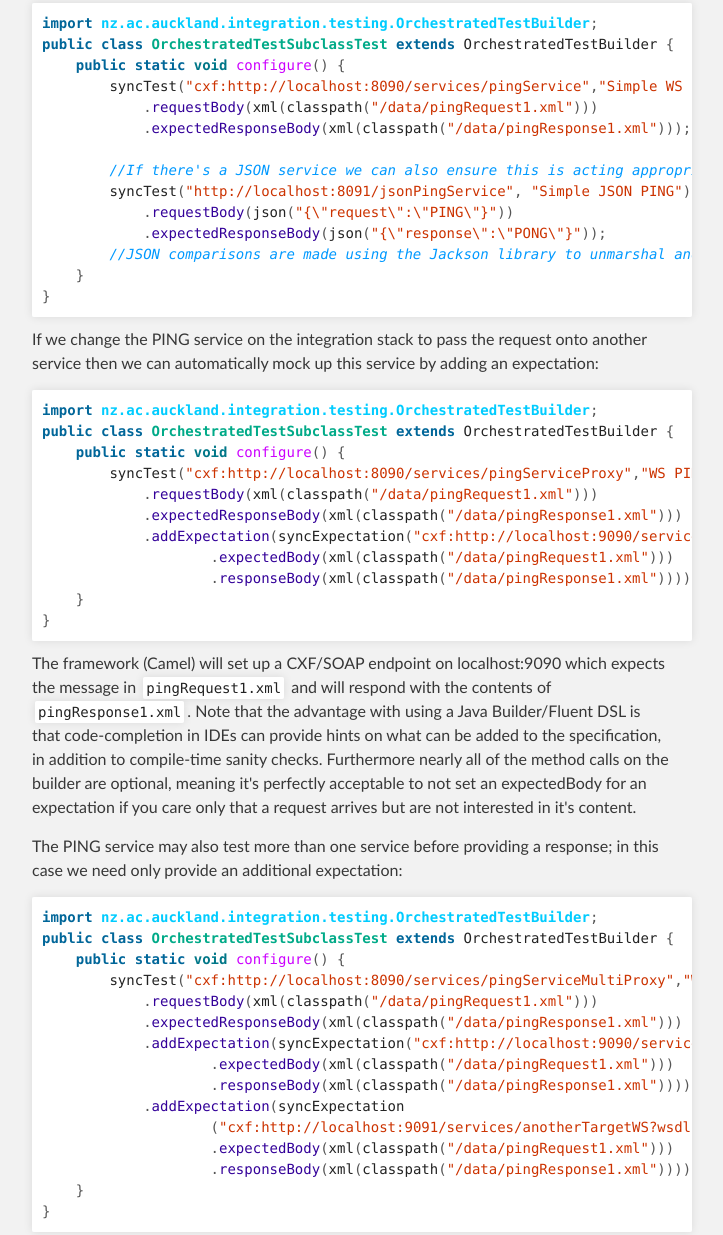
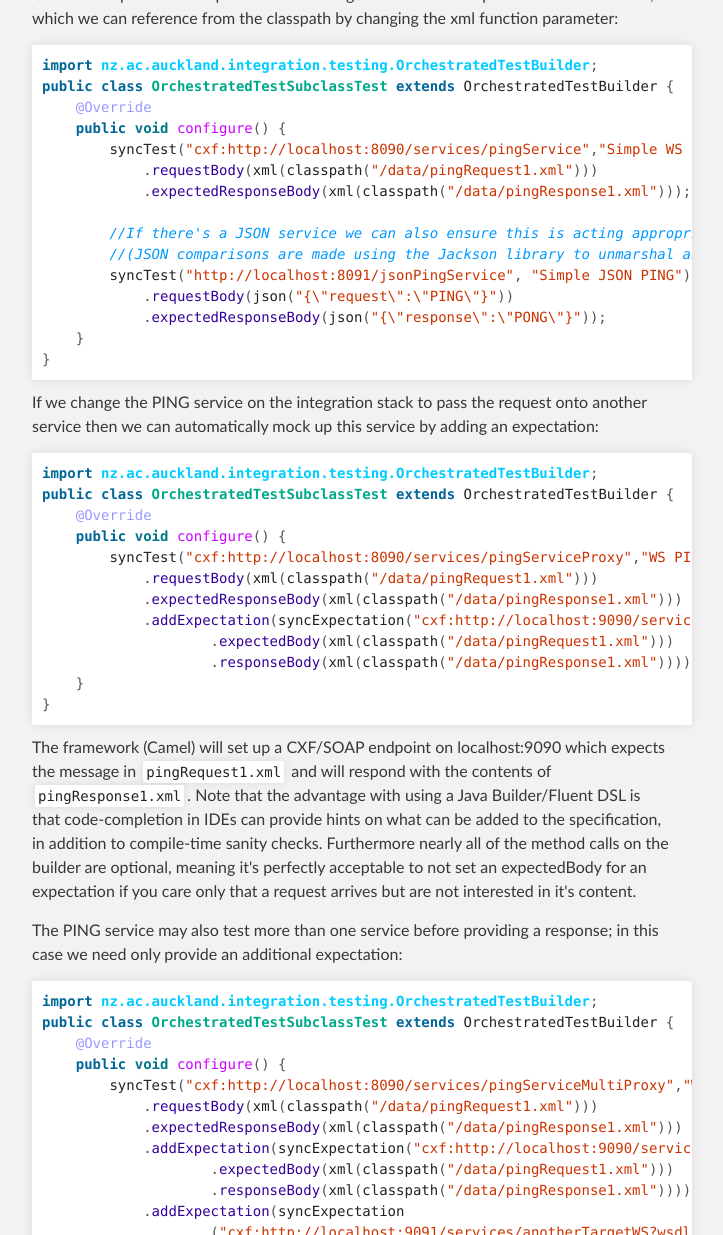
Before and after one commit to uoa-group-applications/morc, a plain HTML site: page index.html in a window 1280 px wide. Shown: the part 1915-3150 px from the top of the page, without its empty margins (288-1011 px from the left). Drawn offline with Linux system fonts and the light colour scheme.

```diff
--- a/index.html
+++ b/index.html
@@ -47,7 +47,8 @@
 
 <div class="highlight highlight-java"><pre><span class="kn">import</span> <span class="nn">nz.ac.auckland.integration.testing.OrchestratedTestBuilder</span><span class="o">;</span>
 <span class="kd">public</span> <span class="kd">class</span> <span class="nc">OrchestratedTestSubclassTest</span> <span class="kd">extends</span> <span class="n">OrchestratedTestBuilder</span> <span class="o">{</span>
-    <span class="kd">public</span> <span class="kd">static</span> <span class="kt">void</span> <span class="nf">configure</span><span class="o">()</span> <span class="o">{</span>
+    <span class="nd">@Override</span>
+    <span class="kd">public</span> <span class="kt">void</span> <span class="nf">configure</span><span class="o">()</span> <span class="o">{</span>
         <span class="n">syncTest</span><span class="o">(</span><span class="s">"cxf:http://localhost:8090/services/pingService"</span><span class="o">,</span><span class="s">"Simple WS PING test"</span><span class="o">)</span>
             <span class="o">.</span><span class="na">requestBody</span><span class="o">(</span><span class="n">xml</span><span class="o">(</span><span class="s">"&lt;ns:pingRequest xmlns:ns=\"urn:com:acme:integration:wsdl:pingservice\"&gt;"</span> <span class="o">+</span>
                                 <span class="s">"&lt;request&gt;PING&lt;/request&gt;"</span> <span class="o">+</span>
@@ -64,7 +65,8 @@ password properties:</p>
 
 <div class="highlight highlight-java"><pre><span class="kn">import</span> <span class="nn">nz.ac.auckland.integration.testing.OrchestratedTestBuilder</span><span class="o">;</span>
 <span class="kd">public</span> <span class="kd">class</span> <span class="nc">OrchestratedTestSubclassTest</span> <span class="kd">extends</span> <span class="n">OrchestratedTestBuilder</span> <span class="o">{</span>
-    <span class="kd">public</span> <span class="kd">static</span> <span class="kt">void</span> <span class="nf">configure</span><span class="o">()</span> <span class="o">{</span>
+    <span class="nd">@Override</span>
+    <span class="kd">public</span> <span class="kt">void</span> <span class="nf">configure</span><span class="o">()</span> <span class="o">{</span>
         <span class="n">syncTest</span><span class="o">(</span><span class="s">"cxf://http://localhost:8090/services/securePingService?wsdlURL=SecurePingService.wsdl&amp;"</span> <span class="o">+</span>
             <span class="s">"properties.ws-security.username=user"</span> <span class="o">+</span>
             <span class="s">"&amp;properties.ws-security.password=pass"</span><span class="o">,</span>
@@ -85,16 +87,17 @@ password properties:</p>
 
 <div class="highlight highlight-java"><pre><span class="kn">import</span> <span class="nn">nz.ac.auckland.integration.testing.OrchestratedTestBuilder</span><span class="o">;</span>
 <span class="kd">public</span> <span class="kd">class</span> <span class="nc">OrchestratedTestSubclassTest</span> <span class="kd">extends</span> <span class="n">OrchestratedTestBuilder</span> <span class="o">{</span>
-    <span class="kd">public</span> <span class="kd">static</span> <span class="kt">void</span> <span class="nf">configure</span><span class="o">()</span> <span class="o">{</span>
+    <span class="nd">@Override</span>
+    <span class="kd">public</span> <span class="kt">void</span> <span class="nf">configure</span><span class="o">()</span> <span class="o">{</span>
         <span class="n">syncTest</span><span class="o">(</span><span class="s">"cxf:http://localhost:8090/services/pingService"</span><span class="o">,</span><span class="s">"Simple WS PING test with local resources"</span><span class="o">)</span>
             <span class="o">.</span><span class="na">requestBody</span><span class="o">(</span><span class="n">xml</span><span class="o">(</span><span class="n">classpath</span><span class="o">(</span><span class="s">"/data/pingRequest1.xml"</span><span class="o">)))</span>
             <span class="o">.</span><span class="na">expectedResponseBody</span><span class="o">(</span><span class="n">xml</span><span class="o">(</span><span class="n">classpath</span><span class="o">(</span><span class="s">"/data/pingResponse1.xml"</span><span class="o">)));</span>
 
-        <span class="c1">//If there's a JSON service we can also ensure this is acting appropriately:</span>
+        <span class="c1">//If there's a JSON service we can also ensure this is acting appropriately</span>
+        <span class="c1">//(JSON comparisons are made using the Jackson library to unmarshal and compare each value)</span>
         <span class="n">syncTest</span><span class="o">(</span><span class="s">"http://localhost:8091/jsonPingService"</span><span class="o">,</span> <span class="s">"Simple JSON PING"</span><span class="o">)</span>
             <span class="o">.</span><span class="na">requestBody</span><span class="o">(</span><span class="n">json</span><span class="o">(</span><span class="s">"{\"request\":\"PING\"}"</span><span class="o">))</span>
             <span class="o">.</span><span class="na">expectedResponseBody</span><span class="o">(</span><span class="n">json</span><span class="o">(</span><span class="s">"{\"response\":\"PONG\"}"</span><span class="o">));</span>
-        <span class="c1">//JSON comparisons are made using the Jackson library to unmarshal and compare each value.</span>
     <span class="o">}</span>
 <span class="o">}</span>
 </pre></div>
@@ -103,7 +106,8 @@ password properties:</p>
 
 <div class="highlight highlight-java"><pre><span class="kn">import</span> <span class="nn">nz.ac.auckland.integration.testing.OrchestratedTestBuilder</span><span class="o">;</span>
 <span class="kd">public</span> <span class="kd">class</span> <span class="nc">OrchestratedTestSubclassTest</span> <span class="kd">extends</span> <span class="n">OrchestratedTestBuilder</span> <span class="o">{</span>
-    <span class="kd">public</span> <span class="kd">static</span> <span class="kt">void</span> <span class="nf">configure</span><span class="o">()</span> <span class="o">{</span>
+    <span class="nd">@Override</span>
+    <span class="kd">public</span> <span class="kt">void</span> <span class="nf">configure</span><span class="o">()</span> <span class="o">{</span>
         <span class="n">syncTest</span><span class="o">(</span><span class="s">"cxf:http://localhost:8090/services/pingServiceProxy"</span><span class="o">,</span><span class="s">"WS PING test with mock service expectation"</span><span class="o">)</span>
             <span class="o">.</span><span class="na">requestBody</span><span class="o">(</span><span class="n">xml</span><span class="o">(</span><span class="n">classpath</span><span class="o">(</span><span class="s">"/data/pingRequest1.xml"</span><span class="o">)))</span>
             <span class="o">.</span><span class="na">expectedResponseBody</span><span class="o">(</span><span class="n">xml</span><span class="o">(</span><span class="n">classpath</span><span class="o">(</span><span class="s">"/data/pingResponse1.xml"</span><span class="o">)))</span>
@@ -120,7 +124,8 @@ password properties:</p>
 
 <div class="highlight highlight-java"><pre><span class="kn">import</span> <span class="nn">nz.ac.auckland.integration.testing.OrchestratedTestBuilder</span><span class="o">;</span>
 <span class="kd">public</span> <span class="kd">class</span> <span class="nc">OrchestratedTestSubclassTest</span> <span class="kd">extends</span> <span class="n">OrchestratedTestBuilder</span> <span class="o">{</span>
-    <span class="kd">public</span> <span class="kd">static</span> <span class="kt">void</span> <span class="nf">configure</span><span class="o">()</span> <span class="o">{</span>
+    <span class="nd">@Override</span>
+    <span class="kd">public</span> <span class="kt">void</span> <span class="nf">configure</span><span class="o">()</span> <span class="o">{</span>
         <span class="n">syncTest</span><span class="o">(</span><span class="s">"cxf:http://localhost:8090/services/pingServiceMultiProxy"</span><span class="o">,</span><span class="s">"WS PING test with multiple mock service expectations"</span><span class="o">)</span>
             <span class="o">.</span><span class="na">requestBody</span><span class="o">(</span><span class="n">xml</span><span class="o">(</span><span class="n">classpath</span><span class="o">(</span><span class="s">"/data/pingRequest1.xml"</span><span class="o">)))</span>
             <span class="o">.</span><span class="na">expectedResponseBody</span><span class="o">(</span><span class="n">xml</span><span class="o">(</span><span class="n">classpath</span><span class="o">(</span><span class="s">"/data/pingResponse1.xml"</span><span class="o">)))</span>
@@ -139,7 +144,8 @@ password properties:</p>
 
 <div class="highlight highlight-java"><pre><span class="kn">import</span> <span class="nn">nz.ac.auckland.integration.testing.OrchestratedTestBuilder</span><span class="o">;</span>
 <span class="kd">public</span> <span class="kd">class</span> <span class="nc">OrchestratedTestSubclassTest</span> <span class="kd">extends</span> <span class="n">OrchestratedTestBuilder</span> <span class="o">{</span>
-    <span class="kd">public</span> <span class="kd">static</span> <span class="kt">void</span> <span class="nf">configure</span><span class="o">()</span> <span class="o">{</span>
+    <span class="nd">@Override</span>
+    <span class="kd">public</span> <span class="kt">void</span> <span class="nf">configure</span><span class="o">()</span> <span class="o">{</span>
         <span class="n">syncTest</span><span class="o">(</span><span class="s">"cxf:http://localhost:8090/services/pingServiceMultiProxyUnordered"</span><span class="o">,</span><span class="s">"WS PING test with multiple unordered mock service expectations"</span><span class="o">)</span>
             <span class="o">.</span><span class="na">requestBody</span><span class="o">(</span><span class="n">xml</span><span class="o">(</span><span class="n">classpath</span><span class="o">(</span><span class="s">"/data/pingRequest1.xml"</span><span class="o">)))</span>
             <span class="o">.</span><span class="na">expectedResponseBody</span><span class="o">(</span><span class="n">xml</span><span class="o">(</span><span class="n">classpath</span><span class="o">(</span><span class="s">"/data/pingResponse1.xml"</span><span class="o">)))</span>
@@ -159,7 +165,8 @@ password properties:</p>
 
 <div class="highlight highlight-java"><pre><span class="kn">import</span> <span class="nn">nz.ac.auckland.integration.testing.OrchestratedTestBuilder</span><span class="o">;</span>
 <span class="kd">public</span> <span class="kd">class</span> <span class="nc">OrchestratedTestSubclassTest</span> <span class="kd">extends</span> <span class="n">OrchestratedTestBuilder</span> <span class="o">{</span>
-    <span class="kd">public</span> <span class="kd">static</span> <span class="kt">void</span> <span class="nf">configure</span><span class="o">()</span> <span class="o">{</span>
+    <span class="nd">@Override</span>
+    <span class="kd">public</span> <span class="kt">void</span> <span class="nf">configure</span><span class="o">()</span> <span class="o">{</span>
         <span class="n">asyncTest</span><span class="o">(</span><span class="s">"vm:test.input"</span><span class="o">,</span> <span class="s">"Simple Asynchronous Canonicalizer Comparison"</span><span class="o">)</span>
             <span class="o">.</span><span class="na">inputMessage</span><span class="o">(</span><span class="n">xml</span><span class="o">(</span><span class="s">"&lt;SystemField&gt;foo&lt;/SystemField&gt;"</span><span class="o">))</span>
             <span class="o">.</span><span class="na">addExpectation</span><span class="o">(</span><span class="n">asyncExpectation</span><span class="o">(</span><span class="s">"vm:test.output"</span><span class="o">)</span>
@@ -174,7 +181,8 @@ password properties:</p>
 
 <div class="highlight highlight-java"><pre><span class="kn">import</span> <span class="nn">nz.ac.auckland.integration.testing.OrchestratedTestBuilder</span><span class="o">;</span>
 <span class="kd">public</span> <span class="kd">class</span> <span class="nc">OrchestratedTestSubclassTest</span> <span class="kd">extends</span> <span class="n">OrchestratedTestBuilder</span> <span class="o">{</span>
-    <span class="kd">public</span> <span class="kd">static</span> <span class="kt">void</span> <span class="nf">configure</span><span class="o">()</span> <span class="o">{</span>
+    <span class="nd">@Override</span>
+    <span class="kd">public</span> <span class="kt">void</span> <span class="nf">configure</span><span class="o">()</span> <span class="o">{</span>
         <span class="n">syncTest</span><span class="o">(</span><span class="s">"cxf:http://localhost:8090/services/pingServiceProxy"</span><span class="o">,</span><span class="s">"Test invalid message doesn't arrive at the endpoint and returns exception"</span><span class="o">)</span>
             <span class="o">.</span><span class="na">requestBody</span><span class="o">(</span><span class="n">xml</span><span class="o">(</span><span class="s">"&lt;ns:pingRequest xmlns:ns=\"urn:com:acme:integration:wsdl:pingservice\"&gt;"</span> <span class="o">+</span>
                                                 <span class="s">"&lt;request&gt;PONG&lt;/request&gt;"</span> <span class="o">+</span>
@@ -185,7 +193,7 @@ password properties:</p>
 <span class="o">}</span>
 </pre></div>
 
-<p>All of these examples can be found under at (<a href="https://github.com/dmacdonald2013/soaunit-example">https://github.com/dmacdonald2013/soaunit-example</a>); execute the test run with the standard mvn test goal. The tests themselves are found under com.acme.integration.tests.AcmeTest</p>
+<p>All of these examples can be found under at <a href="https://github.com/dmacdonald2013/soaunit-example">https://github.com/dmacdonald2013/soaunit-example</a>; execute the test run with the standard mvn test goal. The tests themselves are found under com.acme.integration.tests.AcmeTest</p>
       </section>
     </div>
 
```
Also changed, not shown: params.json (+1 -1 lines).
